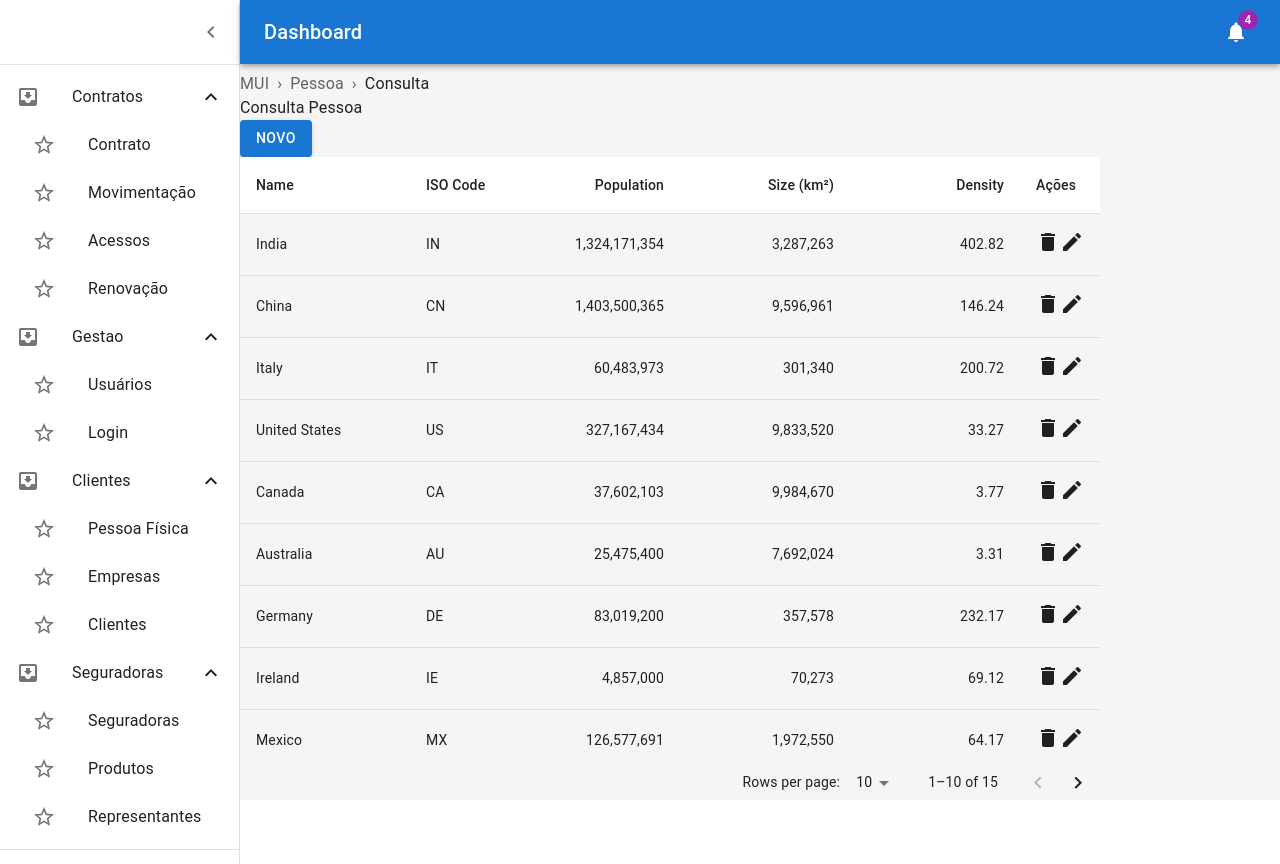
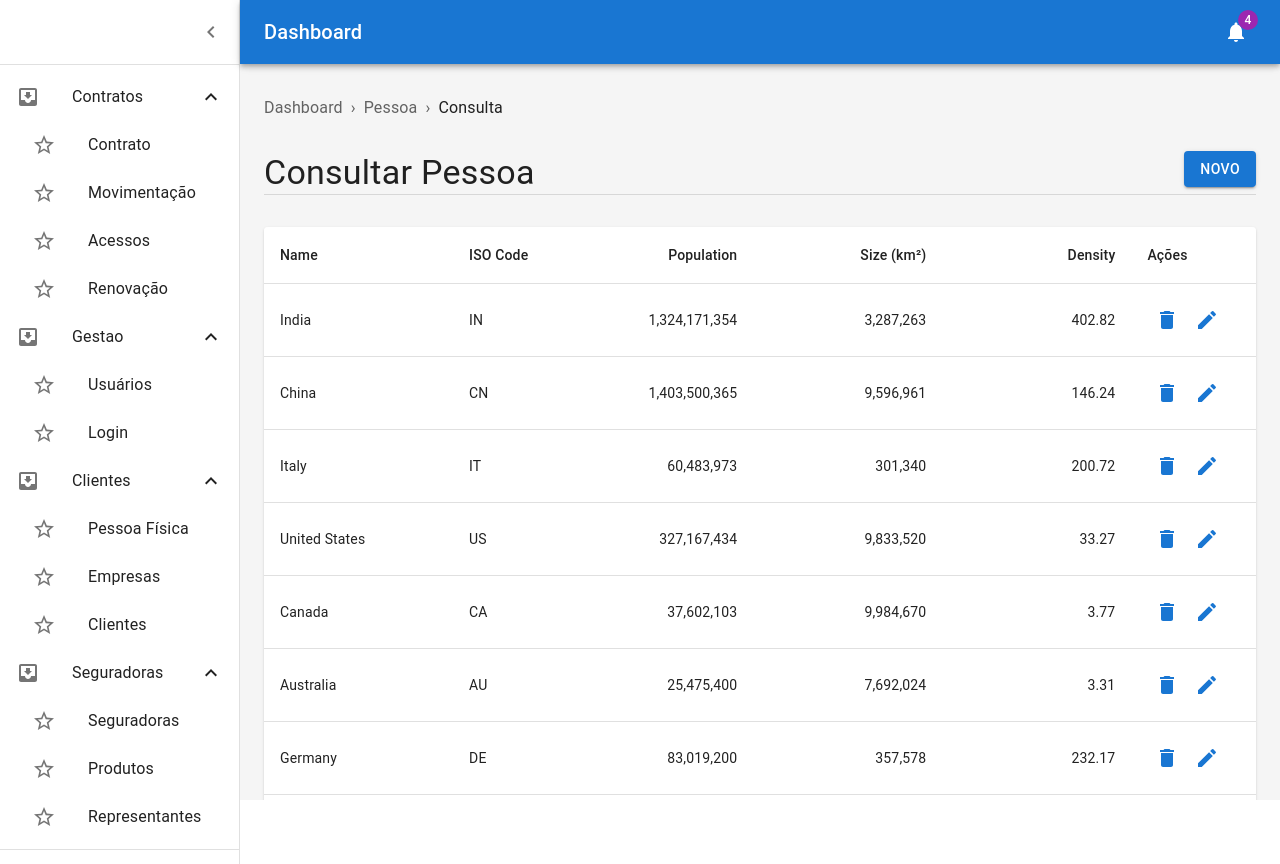
Before and after one commit to luigigil/tretori-front, a React (Create React App) app: page /pessoa-fisica in a window 1280 px wide. Built offline with nearby package versions, Linux system fonts and the light colour scheme.

Commit message:
chore: client person template

```diff
--- a/package.json
+++ b/package.json
@@ -14,6 +14,7 @@
     "@types/node": "^16.7.13",
     "@types/react": "^18.0.0",
     "@types/react-dom": "^18.0.0",
+    "axios": "^0.27.2",
     "eslint": "^8.22.0",
     "react": "^18.2.0",
     "react-dom": "^18.2.0",
--- a/src/App.tsx
+++ b/src/App.tsx
@@ -165,7 +165,7 @@ export default function App() {
           >
             <Toolbar />
             <Container maxWidth='lg' sx={{ mt: 4, mb: 4 }}>
-              <Grid container spacing={3}>
+              <Grid>
                 <Routes>
                   <Route path='/signin' element={<SignIn />} />
                   <Route path='/signup' element={<SignUp />} />
--- a/src/components/pages/clientes/pessoa-fisica/ConsultarPessoaFisica.tsx
+++ b/src/components/pages/clientes/pessoa-fisica/ConsultarPessoaFisica.tsx
@@ -1,30 +1,11 @@
-import * as React from 'react'
-import {
-  Breadcrumbs,
-  Button,
-  Link,
-  Table,
-  TableBody,
-  TableCell,
-  TableContainer,
-  TableHead,
-  TablePagination,
-  TableRow,
-  Tooltip,
-  Typography,
-} from '@mui/material'
-import DeleteIcon from '@mui/icons-material/Delete'
-import EditIcon from '@mui/icons-material/Edit'
+import { Button, Divider, Grid, Link, Typography } from '@mui/material'
+import { Box } from '@mui/system'
+import { Column } from '../../../shared/types/types'
+import Breadcrumb from '../../../shared/UI/breadcrumbs/Breadcrumbs'
+import TableMain from '../../../shared/UI/table/TableMain'
+import { Data } from './types'
 
-interface Column {
-  id: 'name' | 'code' | 'population' | 'size' | 'density'
-  label: string
-  minWidth?: number
-  align?: 'right'
-  format?: (value: number) => string
-}
-
-const columns: readonly Column[] = [
+const columns: Column[] = [
   { id: 'name', label: 'Name', minWidth: 170 },
   { id: 'code', label: 'ISO\u00a0Code', minWidth: 100 },
   {
@@ -50,14 +31,6 @@ const columns: readonly Column[] = [
   },
 ]
 
-interface Data {
-  name: string
-  code: string
-  population: number
-  size: number
-  density: number
-}
-
 function createData(name: string, code: string, population: number, size: number): Data {
   const density = population / size
   return { name, code, population, size, density }
@@ -81,92 +54,44 @@ const rows = [
   createData('Brazil', 'BR', 210147125, 8515767),
 ]
 
-const ConsultarPessoaFisica = () => {
-  // Breadcrumb
 const breadcrumbs = [
-    <Link underline="hover" key="1" color="inherit" href="/dashboard">
-      MUI
+  <Link underline='hover' key='1' color='inherit' href='/dashboard'>
+    Dashboard
   </Link>,
-    <Link underline="none" key="2" color="inherit">
+  <Link underline='none' key='2' color='inherit'>
     Pessoa
   </Link>,
-    <Typography key="3" color="text.primary">
+  <Typography key='3' color='text.primary'>
     Consulta
   </Typography>,
 ]
 
-  // Table
-  const [page, setPage] = React.useState(0)
-  const [rowsPerPage, setRowsPerPage] = React.useState(10)
-
-  const handleChangePage = (event: unknown, newPage: number) => {
-    setPage(newPage)
-  }
-
-  const handleChangeRowsPerPage = (event: React.ChangeEvent<HTMLInputElement>) => {
-    setRowsPerPage(+event.target.value)
-    setPage(0)
-  }
-
+const ConsultarPessoaFisica = () => {
   return (
     <section>
-      <Breadcrumbs separator="›" aria-label="breadcrumb">
-        {breadcrumbs}
-      </Breadcrumbs>
-      <Typography color="text.primary">Consulta Pessoa</Typography>
-      <Button variant="contained">Novo</Button>
+      <Breadcrumb breadcrumbs={breadcrumbs}></Breadcrumb>
+      <Box my={4}>
+        <Grid
+          container
+          rowSpacing={1}
+          columnSpacing={{ xs: 1, sm: 2 }}
+          direction='row'
+          justifyContent='space-between'
+          alignItems='center'
+        >
+          <Grid item>
+            <Typography variant='h4' color='text.primary'>
+              Consultar Pessoa
+            </Typography>
+          </Grid>
+          <Grid>
+            <Button variant='contained'>Novo</Button>
+          </Grid>
+        </Grid>
+        <Divider />
+      </Box>
 
-      <TableContainer sx={{ maxHeight: 600 }}>
-        <Table stickyHeader aria-label="sticky table">
-          <TableHead>
-            <TableRow>
-              {columns.map((column) => (
-                <TableCell
-                  key={column.id}
-                  align={column.align}
-                  style={{ minWidth: column.minWidth }}
-                >
-                  {column.label}
-                </TableCell>
-              ))}
-              <TableCell>Ações</TableCell>
-            </TableRow>
-          </TableHead>
-          <TableBody>
-            {rows.slice(page * rowsPerPage, page * rowsPerPage + rowsPerPage).map((row) => {
-              return (
-                <TableRow hover role="checkbox" tabIndex={-1} key={row.code}>
-                  {columns.map((column) => {
-                    const value = row[column.id]
-                    return (
-                      <TableCell key={column.id} align={column.align}>
-                        {column.format && typeof value === 'number' ? column.format(value) : value}
-                      </TableCell>
-                    )
-                  })}
-                  <TableCell align="left">
-                    <Tooltip title="Deletar">
-                      <DeleteIcon />
-                    </Tooltip>
-                    <Tooltip title="Editar">
-                      <EditIcon />
-                    </Tooltip>
-                  </TableCell>
-                </TableRow>
-              )
-            })}
-          </TableBody>
-        </Table>
-      </TableContainer>
-      <TablePagination
-        rowsPerPageOptions={[10, 25, 100]}
-        component="div"
-        count={rows.length}
-        rowsPerPage={rowsPerPage}
-        page={page}
-        onPageChange={handleChangePage}
-        onRowsPerPageChange={handleChangeRowsPerPage}
-      />
+      <TableMain columns={columns} rows={rows}></TableMain>
     </section>
   )
 }
--- /dev/null
+++ b/src/components/pages/clientes/pessoa-fisica/types.ts
@@ -0,0 +1,7 @@
+export interface Data {
+  name: string
+  code: string
+  population: number
+  size: number
+  density: number
+}
--- /dev/null
+++ b/src/components/shared/UI/breadcrumbs/Breadcrumbs.tsx
@@ -0,0 +1,13 @@
+import { Breadcrumbs } from '@mui/material'
+import React from 'react'
+import { JsxElement } from 'typescript'
+
+const Breadcrumb = (props: { breadcrumbs: JSX.Element[] }) => {
+  return (
+    <Breadcrumbs separator='›' aria-label='breadcrumb'>
+      {props.breadcrumbs}
+    </Breadcrumbs>
+  )
+}
+
+export default Breadcrumb
--- /dev/null
+++ b/src/components/shared/UI/table/TableMain.tsx
@@ -0,0 +1,118 @@
+import DeleteIcon from '@mui/icons-material/Delete'
+import EditIcon from '@mui/icons-material/Edit'
+import {
+  Card,
+  IconButton,
+  Table,
+  TableBody,
+  TableCell,
+  TableContainer,
+  TableHead,
+  TablePagination,
+  TableRow,
+  Tooltip,
+} from '@mui/material'
+import React from 'react'
+import { Column } from '../../types/types'
+
+interface Data {
+  columns: Column[]
+  rows: any[]
+}
+
+const TableMain = (props: Data) => {
+  const [page, setPage] = React.useState(0)
+  const [rowsPerPage, setRowsPerPage] = React.useState(10)
+
+  const handleChangePage = (event: unknown, newPage: number): void => {
+    setPage(newPage)
+  }
+
+  const handleChangeRowsPerPage = (event: React.ChangeEvent<HTMLInputElement>): void => {
+    setRowsPerPage(+event.target.value)
+    setPage(0)
+  }
+
+  const labelDisplayedRowsHandler = ({
+    from,
+    to,
+    count,
+  }: {
+    from: number
+    to: number
+    count: number
+  }): string => {
+    const except = `mais que ${to}`
+    return `${from} - ${to} de ${count !== -1 ? count : except}`
+  }
+
+  return (
+    <React.Fragment>
+      <Card>
+        <TableContainer sx={{ maxHeight: 600 }}>
+          <Table stickyHeader aria-label='sticky table'>
+            <TableHead>
+              <TableRow>
+                {props.columns?.map((column: Column) => (
+                  <TableCell
+                    key={column.id}
+                    align={column.align}
+                    style={{ minWidth: column.minWidth }}
+                  >
+                    {column.label}
+                  </TableCell>
+                ))}
+                <TableCell>Ações</TableCell>
+              </TableRow>
+            </TableHead>
+            <TableBody>
+              {props.rows
+                ?.slice(page * rowsPerPage, page * rowsPerPage + rowsPerPage)
+                .map((row: any) => {
+                  return (
+                    <TableRow hover role='checkbox' tabIndex={-1} key={row.code}>
+                      {props.columns?.map((column: Column) => {
+                        const value = row[column.id]
+                        return (
+                          <TableCell key={column.id} align={column.align}>
+                            {column.format && typeof value === 'number'
+                              ? column.format(value)
+                              : value}
+                          </TableCell>
+                        )
+                      })}
+                      <TableCell align='left'>
+                        <Tooltip title='Deletar'>
+                          <IconButton color='primary' aria-label='delete' component='label'>
+                            <DeleteIcon />
+                          </IconButton>
+                        </Tooltip>
+                        <Tooltip title='Editar'>
+                          <IconButton color='primary' aria-label='edit' component='label'>
+                            <EditIcon />
+                          </IconButton>
+                        </Tooltip>
+                      </TableCell>
+                    </TableRow>
+                  )
+                })}
+            </TableBody>
+          </Table>
+        </TableContainer>
+        <TablePagination
+          rowsPerPageOptions={[5, 10, 25, 100]}
+          component='div'
+          count={props.rows?.length}
+          rowsPerPage={rowsPerPage}
+          labelRowsPerPage='Itens por página'
+          labelDisplayedRows={labelDisplayedRowsHandler}
+          page={page}
+          onPageChange={handleChangePage}
+          onRowsPerPageChange={handleChangeRowsPerPage}
+        />
+      </Card>
+    </React.Fragment>
+  )
+}
+
+export default TableMain
--- /dev/null
+++ b/src/components/shared/types/types.ts
@@ -0,0 +1,7 @@
+export interface Column {
+  id: 'name' | 'code' | 'population' | 'size' | 'density'
+  label: string
+  minWidth?: number
+  align?: 'right'
+  format?: (value: number) => string
+}
```
Also changed, not shown: 1 other file (tests, documents, lock files or other folders). Lines whose indentation alone changed are shown as unchanged.
